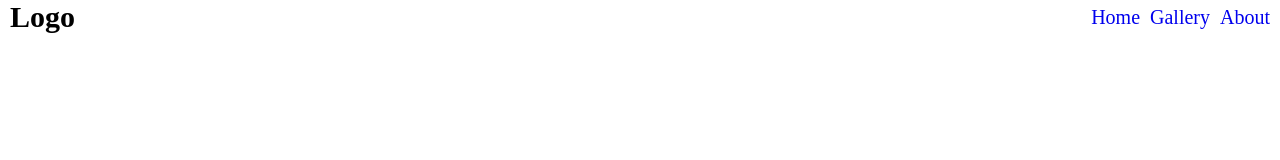
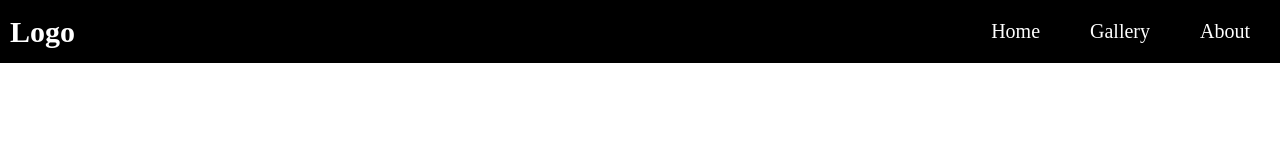
Before and after one commit to gabrielkaiki/project-example, a plain HTML site: page index.html in a window 1280 px wide. Drawn offline with Linux system fonts and the light colour scheme.

Commit message:
add style

```diff
--- a/css/style.css
+++ b/css/style.css
@@ -5,6 +5,14 @@
 
 html {
   font-size: 62.5%;
+}
+
+body {
+}
+
+.black-bg {
+  background: black;
+  color: white;
 }
 
 header nav {
@@ -23,6 +31,23 @@ header nav ul {
 header nav ul li a {
   display: block;
   margin-left: 1rem;
+  padding: 2rem;
+  color: white;
+  position: relative;
+}
+header nav ul li a::after {
+  content: "";
+  position: absolute;
+  width: 0;
+  left: 20%;
+  height: 0.2rem;
+  bottom: 1rem;
+  background: red;
+  transition: all 300ms ease-in-out;
+}
+
+nav ul li a:hover::after {
+  width: 60%;
 }
 
 a {
--- a/css/variables.css
+++ b/css/variables.css
@@ -1,3 +1,4 @@
 :root {
-  --nav-background: rgb(151, 131, 131);
+  --nav-background: rgb(0, 0, 0);
+  --body-background: rgb(222, 211, 211);
 }
--- a/index.html
+++ b/index.html
@@ -12,7 +12,7 @@
 <body>
 
     <header class="header">
-        <nav class="navigation">
+        <nav class="navigation black-bg">
             <h1>Logo</h1>
             <ul>
                 <li><a href="#">Home</a></li>
```
